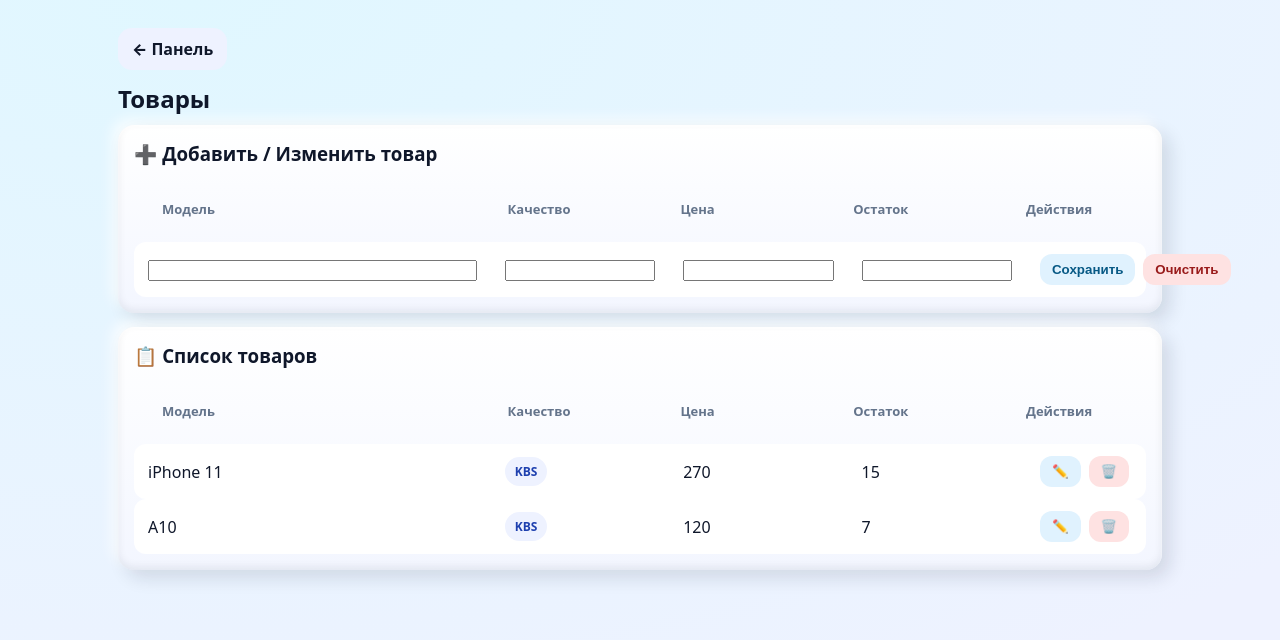
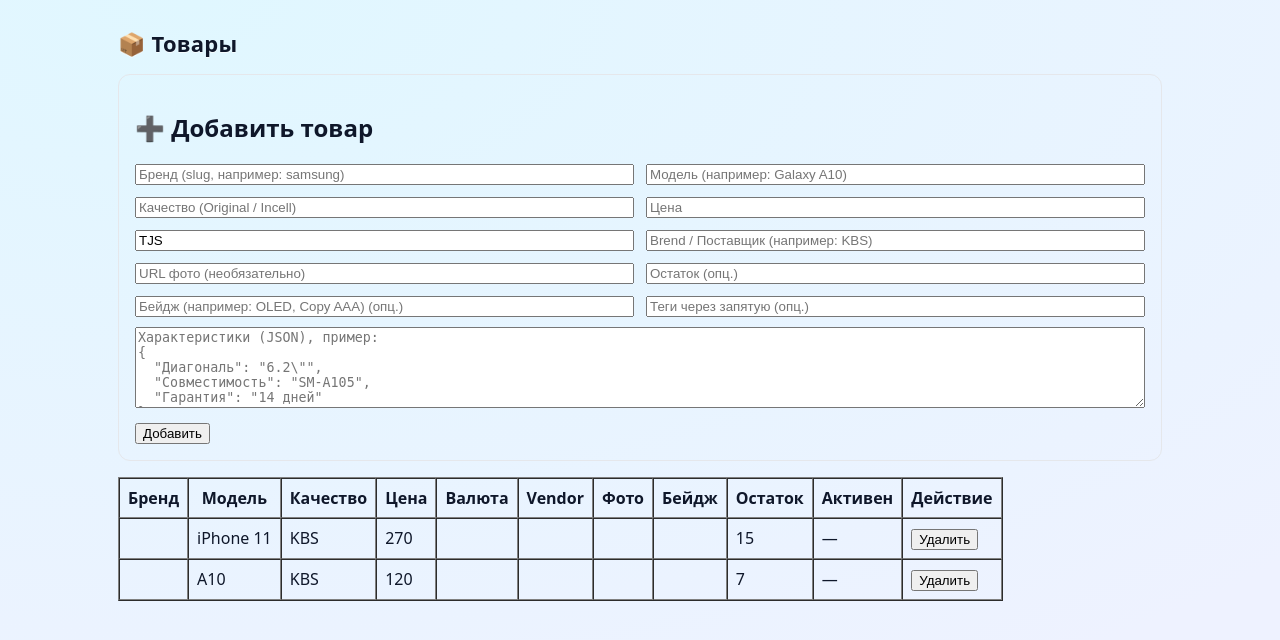
Before and after one commit to Muhammadfotima2/admin-panel, a Flask app: page /admin/products in a window 1280 px wide. Shown: the top 640 px of the page. Run offline with Flask 3, Linux system fonts and the light colour scheme; parts of the project's set-up code (start-up, migrations or seed data) failed here and were passed over.

Commit message:
Update products.html

```diff
--- a/templates/products.html
+++ b/templates/products.html
@@ -1,112 +1,139 @@
-
 {% extends "base.html" %}
 {% block title %}Товары{% endblock %}
 {% block content %}
-<a class="back" href="{{ url_for('dashboard') }}">← Панель</a>
-<h2 style="margin:12px 0 10px 0">Товары</h2>
 
-<div id="add" class="section" style="margin-bottom:14px">
-  <h3 style="margin:0 0 10px 0">➕ Добавить / Изменить товар</h3>
-  <div class="row th">
-    <div class="th">Модель</div><div class="th">Качество</div><div class="th">Цена</div><div class="th">Остаток</div><div class="th">Действия</div>
-  </div>
-  <div class="row tr">
-    <div class="td"><input id="model" style="width:100%"></div>
-    <div class="td"><input id="quality" style="width:100%"></div>
-    <div class="td"><input id="price" type="number" style="width:100%"></div>
-    <div class="td"><input id="stock" type="number" style="width:100%"></div>
-    <div class="td actions">
-      <button class="btn edit" id="saveBtn">Сохранить</button>
-      <button class="btn del" id="resetBtn">Очистить</button>
+<h1>📦 Товары</h1>
+
+<!-- Форма добавления -->
+<div style="margin:16px 0; padding:16px; border:1px solid #e5e7eb; border-radius:12px;">
+  <h2>➕ Добавить товар</h2>
+  <form id="addForm">
+    <div style="display:grid; grid-template-columns:repeat(2,minmax(0,1fr)); gap:12px;">
+      <input name="brand" placeholder="Бренд (slug, например: samsung)" required>
+      <input name="model" placeholder="Модель (например: Galaxy A10)" required>
+      <input name="quality" placeholder="Качество (Original / Incell)">
+      <input name="price" type="number" step="0.01" placeholder="Цена" required>
+      <input name="currency" value="TJS" placeholder="Валюта">
+      <input name="vendor" placeholder="Brend / Поставщик (например: KBS)">
+      <input name="photo" type="url" placeholder="URL фото (необязательно)">
+      <input name="stock" type="number" placeholder="Остаток (опц.)">
+      <input name="type" placeholder="Бейдж (например: OLED, Copy AAA) (опц.)">
+      <input name="tags" placeholder="Теги через запятую (опц.)">
     </div>
-  </div>
-  <input type="hidden" id="editId" value="">
+    <div style="margin-top:10px;">
+      <textarea name="specs" rows="5" style="width:100%;"
+        placeholder='Характеристики (JSON), пример:
+{
+  "Диагональ": "6.2\"",
+  "Совместимость": "SM-A105",
+  "Гарантия": "14 дней"
+}'></textarea>
+    </div>
+    <button type="submit" style="margin-top:10px;">Добавить</button>
+  </form>
 </div>
 
-<div class="section">
-  <h3 style="margin:0 0 10px 0">📋 Список товаров</h3>
-  <div class="row th">
-    <div class="th">Модель</div><div class="th">Качество</div><div class="th">Цена</div><div class="th">Остаток</div><div class="th">Действия</div>
-  </div>
-  <div id="tableBody"></div>
+<!-- Таблица товаров -->
+<div style="overflow:auto;">
+  <table border="1" cellpadding="8" cellspacing="0">
+    <thead>
+      <tr>
+        <th>Бренд</th>
+        <th>Модель</th>
+        <th>Качество</th>
+        <th>Цена</th>
+        <th>Валюта</th>
+        <th>Vendor</th>
+        <th>Фото</th>
+        <th>Бейдж</th>
+        <th>Остаток</th>
+        <th>Активен</th>
+        <th>Действие</th>
+      </tr>
+    </thead>
+    <tbody id="rows"></tbody>
+  </table>
 </div>
 
 <script>
-async function fetchProducts() {
-  const res = await fetch("{{ url_for('api_products') }}");
-  const data = await res.json();
-  renderTable(data);
-}
+async function loadProducts() {
+  const r = await fetch('/api/products');
+  const items = await r.json();
+  const tbody = document.getElementById('rows');
+  tbody.innerHTML = '';
+  items.forEach(p => {
+    const tr = document.createElement('tr');
+    tr.innerHTML = `
+      <td>${p.brand || ''}</td>
+      <td>${p.model || ''}</td>
+      <td>${p.quality || ''}</td>
+      <td>${p.price ?? ''}</td>
+      <td>${p.currency || ''}</td>
+      <td>${p.vendor || ''}</td>
+      <td>${p.photo ? `<a href="${p.photo}" target="_blank">фото</a>` : ''}</td>
+      <td>${p.type || ''}</td>
+      <td>${p.stock ?? 0}</td>
+      <td>${p.active ? '✓' : '—'}</td>
+      <td><button data-id="${p.id}" class="del">Удалить</button></td>
+    `;
+    tbody.appendChild(tr);
+  });
 
-function renderTable(items) {
-  const wrap = document.getElementById('tableBody');
-  wrap.innerHTML = "";
-  items.forEach(p => {
-    const row = document.createElement('div');
-    row.className = 'row tr';
-    row.innerHTML = `
-      <div class="td">${p.model}</div>
-      <div class="td"><span class="tag">${p.quality || ''}</span></div>
-      <div class="td">${p.price ?? ''}</div>
-      <div class="td">${p.stock ?? ''}</div>
-      <div class="td actions">
-        <button class="btn edit" onclick='editItem(${JSON.stringify(p)})'>✏️</button>
-        <button class="btn del" onclick='deleteItem("${p.id}")'>🗑️</button>
-      </div>
-    `;
-    wrap.appendChild(row);
+  // delete
+  document.querySelectorAll('button.del').forEach(btn => {
+    btn.onclick = async () => {
+      const id = btn.getAttribute('data-id');
+      if (!confirm('Удалить товар?')) return;
+      const r = await fetch('/api/products/'+id, { method: 'DELETE' });
+      const js = await r.json();
+      if (js.ok) loadProducts();
+      else alert('Ошибка: ' + (js.error || 'unknown'));
+    };
   });
 }
 
-function fillForm(p) {
-  document.getElementById('model').value = p.model || "";
-  document.getElementById('quality').value = p.quality || "";
-  document.getElementById('price').value = p.price ?? "";
-  document.getElementById('stock').value = p.stock ?? "";
-  document.getElementById('editId').value = p.id || "";
-}
+document.getElementById('addForm').addEventListener('submit', async (e) => {
+  e.preventDefault();
+  const f = e.target;
 
-function resetForm() {
-  fillForm({});
-}
+  let specsObj = {};
+  const specsRaw = (f.specs.value || '').trim();
+  if (specsRaw) {
+    try { specsObj = JSON.parse(specsRaw); }
+    catch (_) { alert('❗ specs должен быть валидным JSON'); return; }
+  }
 
-async function saveItem() {
   const payload = {
-    model: document.getElementById('model').value.trim(),
-    quality: document.getElementById('quality').value.trim(),
-    price: Number(document.getElementById('price').value || 0),
-    stock: Number(document.getElementById('stock').value || 0),
+    brand: (f.brand.value || '').trim().toLowerCase(),
+    model: (f.model.value || '').trim(),
+    quality: (f.quality.value || '').trim(),
+    price: Number(f.price.value || 0),
+    currency: (f.currency.value || 'TJS').trim(),
+    vendor: (f.vendor.value || '').trim(),
+    photo: (f.photo.value || '').trim(),
+    stock: Number(f.stock.value || 0),
+    type: (f.type.value || '').trim(),
+    tags: (f.tags.value || '').split(',').map(s => s.trim()).filter(Boolean),
+    specs: specsObj,
+    active: true,
   };
-  const editId = document.getElementById('editId').value;
-  if (editId) {
-    // update
-    const res = await fetch(`{{ url_for('api_product_id', id='__ID__') }}`.replace('__ID__', editId), {
-      method: 'PUT', headers: {'Content-Type':'application/json'}, body: JSON.stringify(payload)
-    });
-    if (!res.ok) alert('Ошибка обновления');
+
+  const r = await fetch('/api/products', {
+    method: 'POST',
+    headers: {'Content-Type':'application/json'},
+    body: JSON.stringify(payload)
+  });
+  const js = await r.json();
+  if (r.ok) {
+    alert('✅ Добавлено');
+    f.reset();
+    loadProducts();
   } else {
-    // create
-    const res = await fetch(`{{ url_for('api_products') }}`, {
-      method: 'POST', headers: {'Content-Type':'application/json'}, body: JSON.stringify(payload)
-    });
-    if (!res.ok) alert('Ошибка создания');
+    alert('❌ Ошибка: ' + (js.error || r.status));
   }
-  resetForm();
-  fetchProducts();
-}
+});
 
-async function deleteItem(id) {
-  if (!confirm('Удалить товар?')) return;
-  const res = await fetch(`{{ url_for('api_product_id', id='__ID__') }}`.replace('__ID__', id), { method: 'DELETE' });
-  if (!res.ok) alert('Ошибка удаления');
-  fetchProducts();
-}
+loadProducts();
+</script>
 
-function editItem(p) { fillForm(p); }
-
-document.getElementById('saveBtn').addEventListener('click', saveItem);
-document.getElementById('resetBtn').addEventListener('click', resetForm);
-
-fetchProducts();
-</script>
 {% endblock %}
```
